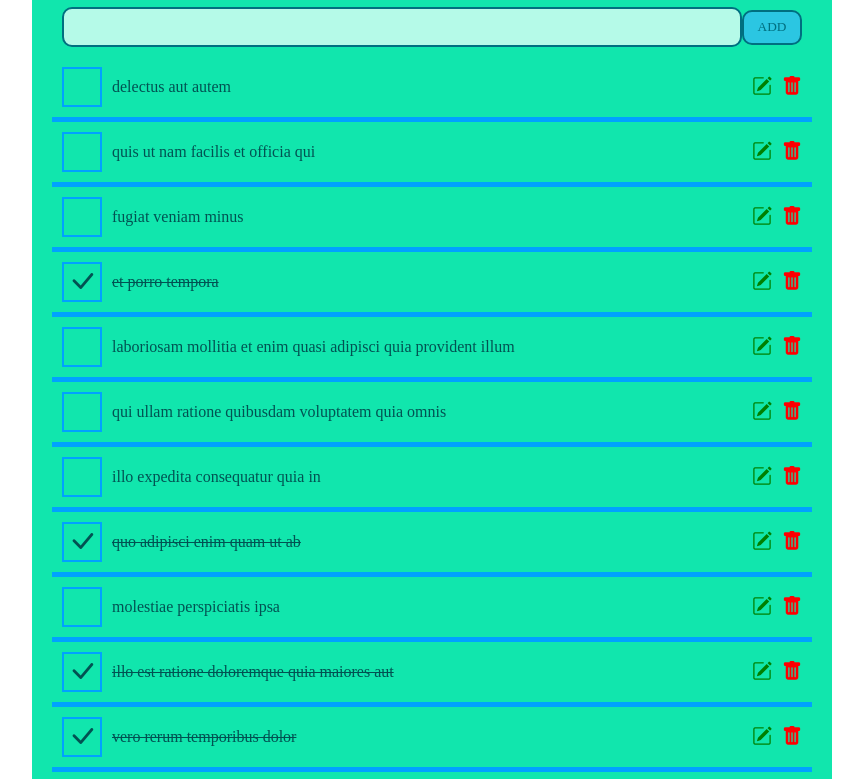
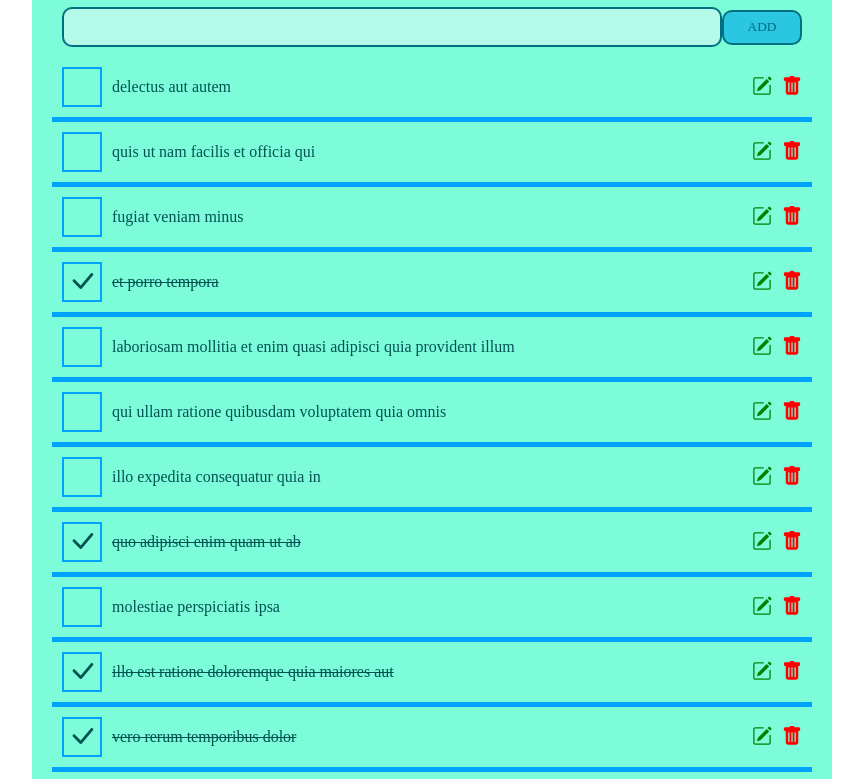
Before and after one commit to Arslonbekova/to-do-list, a plain HTML site: page index.html in a window 1280 px wide. Shown: the part 178-957 px from the top of the page, without its empty margins (208-1071 px from the left). Drawn offline with nearby package versions, Linux system fonts and the light colour scheme; a web font is replaced by a local one.

Commit message:
finished

```diff
--- a/staly.scss
+++ b/staly.scss
@@ -11,7 +11,7 @@ header{
     padding: 20px;
      width: 100%;
      max-width: 800px;
-     background-color: rgb(17, 230, 173);
+     background-color: rgb(125, 252, 218);
      border-radius: 20px;
      color: rgb(2, 82, 82);
     //  h1{
@@ -21,7 +21,6 @@ header{
     //  }
      .inputbox{
         font-weight: 20px;
-        color:rgb(105, 0, 128);
         padding: 10px;
         input{
             font-weight:20;
@@ -32,14 +31,14 @@ header{
             border: 2px solid rgb(0, 111, 128);
             outline: none;
             width:100%;
-            max-width:680px;
+            max-width:660px;
             background-color: rgb(181, 250, 232);
         }
         button{
             border-radius: 10px;
             border: 2px solid rgb(0, 111, 128);
             color:rgb(0, 111, 128);
-            width:60px;
+            width:80px;
             padding:5px;
             height:35px;
             background:rgb(43, 198, 226) ;
```
Also changed, not shown: staly.css, 1 other file.
